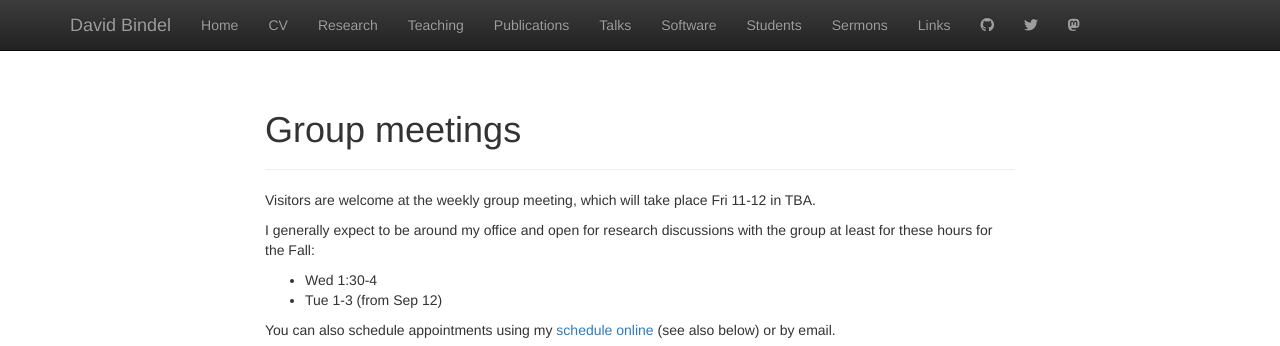
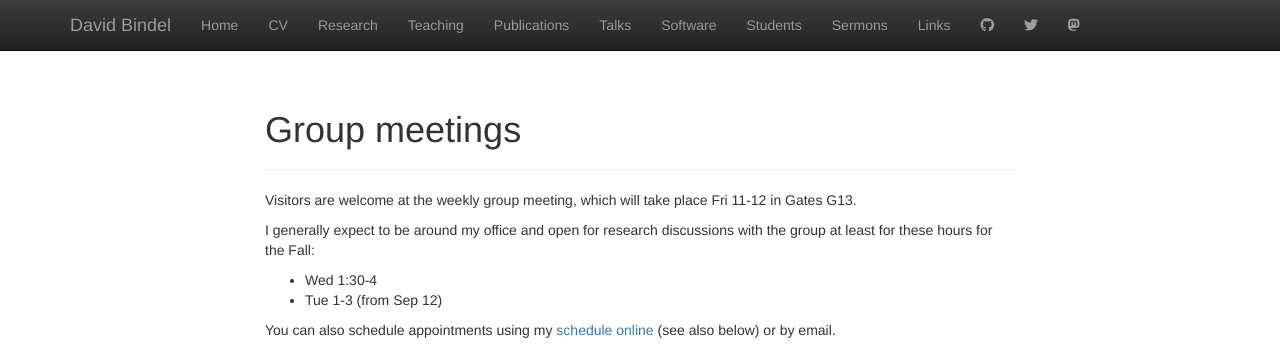
Before and after one commit to dbindel/cornell_web, a Jekyll site: the page built from group.html, in a window 1280 px wide and 900 px high, cut to the strip 0-346 px from the top of the window. Built offline with Jekyll 4.4.1, drawn with Linux system fonts in a browser that asks for light colours; nearby versions of some CDN libraries.

Commit message:
Update location of group meeting.

```diff
--- a/_data/hours.yml
+++ b/_data/hours.yml
@@ -7,4 +7,4 @@ group:
 - Wed 1:30-4
 - Tue 1-3 (from Sep 12)
 
-group_meeting: Fri 11-12 in TBA
+group_meeting: Fri 11-12 in Gates G13
```
